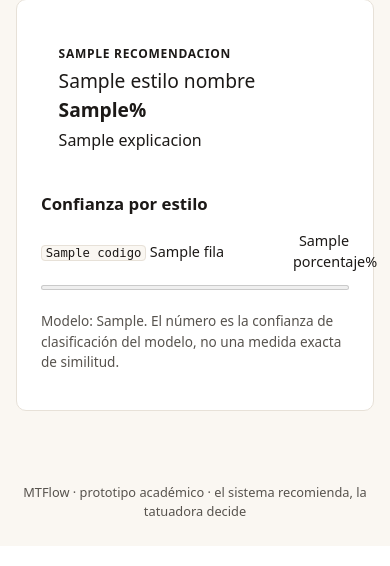
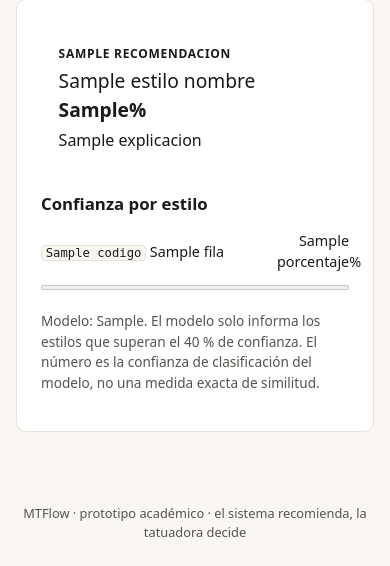
Before and after one commit to mercenliam-dotcom/Proyecto-MtFlow, a Django app: template config/templates/clasificacion/probar.html in a window 390 px wide. Shown: the part 751-1317 px from the top of the page. Run offline with Django 5.2, Linux system fonts and the light colour scheme; tables that the repository leaves empty hold one stand-in row (values such as "Sample post"); the template is opened without the code that fills it: values that come from a table or form of the project are taken from there, most other values are stand-ins (such as "Sample title", 1, 10 or a date in 2020); parts of the project's set-up code (start-up, migrations or seed data) failed here and were passed over.

Commit message:
fix(clasificacion): mostrar '< 40 %' en estilos no informados y E-99 sin porcentaje
- Estilos que Roboflow no informa (bajo su umbral) ya no aparecen como 0 %
- Fuera de catálogo explica que ningún estilo alcanzó el 40 %
- Versión del modelo completa (antes se cortaba a 40 caracteres)

Co-Authored-By: Claude Opus 5.5 <noreply@anthropic.com>
Claude-Session: https://claude.ai/code/session_01UEAV2c8sHL8bhFaaD1ZyWU

```diff
--- a/config/apps/clasificacion/catalogo.py
+++ b/config/apps/clasificacion/catalogo.py
@@ -45,7 +45,8 @@ def recomendar(estilo: str, confianza: float) -> Recomendacion:
     if estilo == CODIGO_FUERA_DE_CATALOGO:
         return Recomendacion(
             "NO_RECOMENDADO", "REVISION_ESPECIAL", "No recomendado",
-            "La imagen no se parece a ningún estilo del catálogo del estudio.",
+            "Ningún estilo del catálogo alcanzó la similitud mínima del modelo (40 %). "
+            "La solicitud igual llega a la tatuadora.",
         )
     if confianza >= settings.UMBRAL_PRE_APROBADA:
         return Recomendacion(
--- a/config/apps/clasificacion/cliente_ml.py
+++ b/config/apps/clasificacion/cliente_ml.py
@@ -54,7 +54,7 @@ def _validar_respuesta(datos) -> ResultadoClasificacion:
     if total <= 0 or total > 1.01:
         raise ServicioMLNoDisponible("Las confianzas no suman entre 0 y 1")
     estilo = max(limpias, key=limpias.get)
-    version = str(datos.get("version_modelo", "desconocida"))[:40]
+    version = str(datos.get("version_modelo", "desconocida"))[:120]
     return ResultadoClasificacion(limpias, estilo, limpias[estilo], version)
 
 
--- a/config/apps/clasificacion/views.py
+++ b/config/apps/clasificacion/views.py
@@ -43,8 +43,12 @@ def probar(request):
             contexto["error_servicio"] = True
         else:
             contexto["resultado"] = resultado
+            # Si las confianzas suman menos de 1, el modelo omitió los estilos
+            # bajo su umbral: esos se muestran como "< 40 %", no como 0 %.
+            parcial = sum(resultado.confianzas.values()) < 0.99
             contexto["filas"] = [
-                {"codigo": c, "nombre": ESTILOS[c], "porcentaje": round(p * 100, 1)}
+                {"codigo": c, "nombre": ESTILOS[c], "porcentaje": round(p * 100, 1),
+                 "no_informado": parcial and p == 0}
                 for c, p in resultado.ordenadas()
             ]
             contexto["recomendacion"] = recomendar(
--- a/config/static/css/app.css
+++ b/config/static/css/app.css
@@ -106,12 +106,12 @@ code { font-size: .85em; background: var(--papel); border: 1px solid var(--borde
 .veredicto-no_recomendado { background: var(--mal-fondo); color: var(--mal); }
 
 .confianzas { list-style: none; padding: 0; margin: 0; }
-.confianzas li { display: grid; grid-template-columns: minmax(0, 1fr) 120px 3.5rem; gap: .6rem; align-items: center; padding: .35rem 0; font-size: .9rem; }
+.confianzas li { display: grid; grid-template-columns: minmax(0, 1fr) 120px 4.5rem; gap: .6rem; align-items: center; padding: .35rem 0; font-size: .9rem; }
 .confianzas .valor { text-align: right; font-variant-numeric: tabular-nums; }
 .confianzas meter { width: 100%; height: .6rem; }
 
 @media (max-width: 520px) {
-  .confianzas li { grid-template-columns: 1fr 3.5rem; }
+  .confianzas li { grid-template-columns: 1fr 4.5rem; }
   .confianzas meter { grid-column: 1 / -1; grid-row: 2; }
 }
 .tarjeta form + form { margin-top: .75rem; }
--- a/config/templates/clasificacion/probar.html
+++ b/config/templates/clasificacion/probar.html
@@ -25,20 +25,20 @@
     {% elif resultado %}
       <div class="veredicto veredicto-{{ recomendacion.codigo|lower }}">
         <span class="etiqueta">{{ recomendacion.titulo }}</span>
-        <p class="estilo">{{ estilo_nombre }} <strong>{{ confianza_pct }}%</strong></p>
+        <p class="estilo">{{ estilo_nombre }}{% if resultado.estilo_sugerido != "E-99" %} <strong>{{ confianza_pct }}%</strong>{% endif %}</p>
         <p>{{ recomendacion.explicacion }}</p>
       </div>
       <h2>Confianza por estilo</h2>
       <ul class="confianzas">
-        {% for f in filas %}
+        {% for f in filas %}{% if f.codigo != "E-99" %}
         <li>
           <span class="nombre"><code>{{ f.codigo }}</code> {{ f.nombre }}</span>
           <meter min="0" max="100" value="{{ f.porcentaje|unlocalize }}">{{ f.porcentaje }}%</meter>
-          <span class="valor">{{ f.porcentaje }}%</span>
+          <span class="valor">{% if f.no_informado %}&lt; 40 %{% else %}{{ f.porcentaje }}%{% endif %}</span>
         </li>
-        {% endfor %}
+        {% endif %}{% endfor %}
       </ul>
-      <p class="nota">Modelo: {{ resultado.version_modelo }}. El número es la confianza de clasificación del modelo, no una medida exacta de similitud.</p>
+      <p class="nota">Modelo: {{ resultado.version_modelo }}. El modelo solo informa los estilos que superan el 40 % de confianza. El número es la confianza de clasificación del modelo, no una medida exacta de similitud.</p>
     {% else %}
       <p class="vacio">Aquí aparecerá el resultado del análisis.</p>
     {% endif %}
```
Also changed, not shown: config/apps/clasificacion/tests/test_clasificacion.py (+25 -0 lines).
